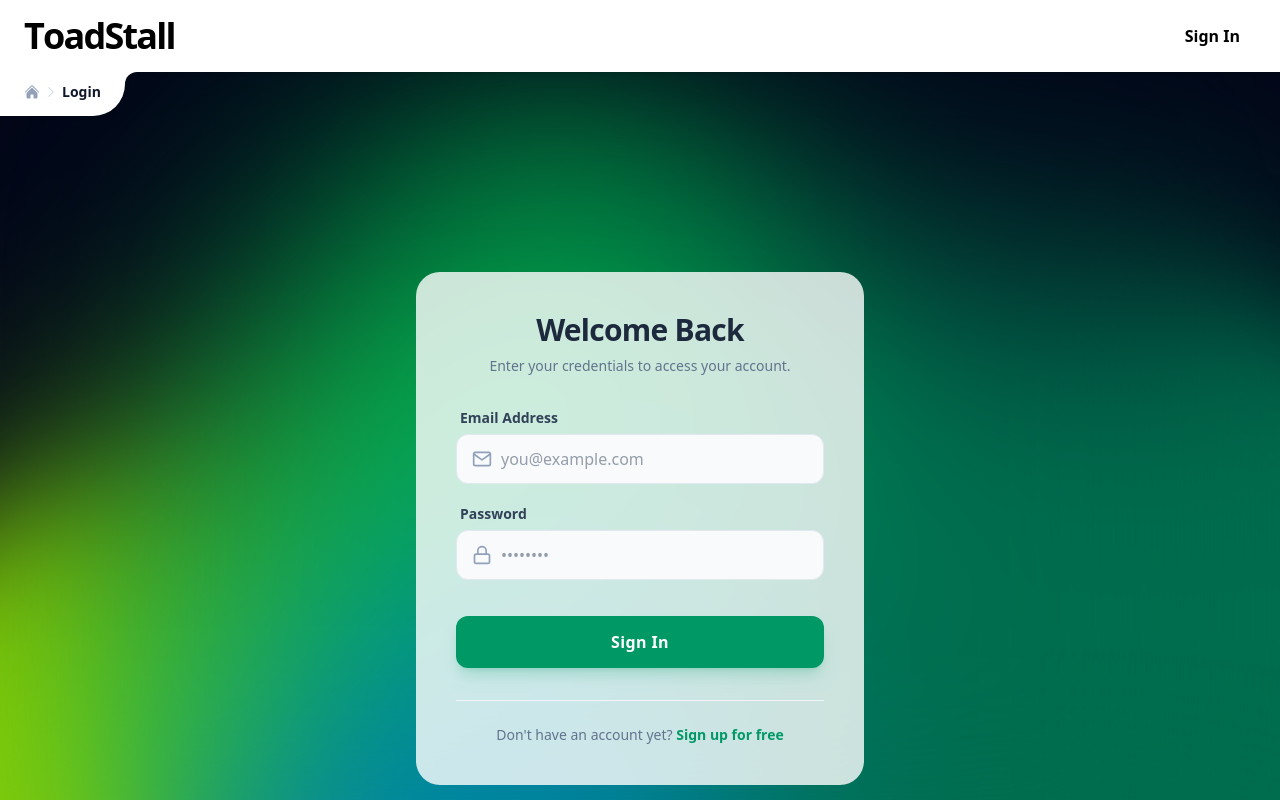
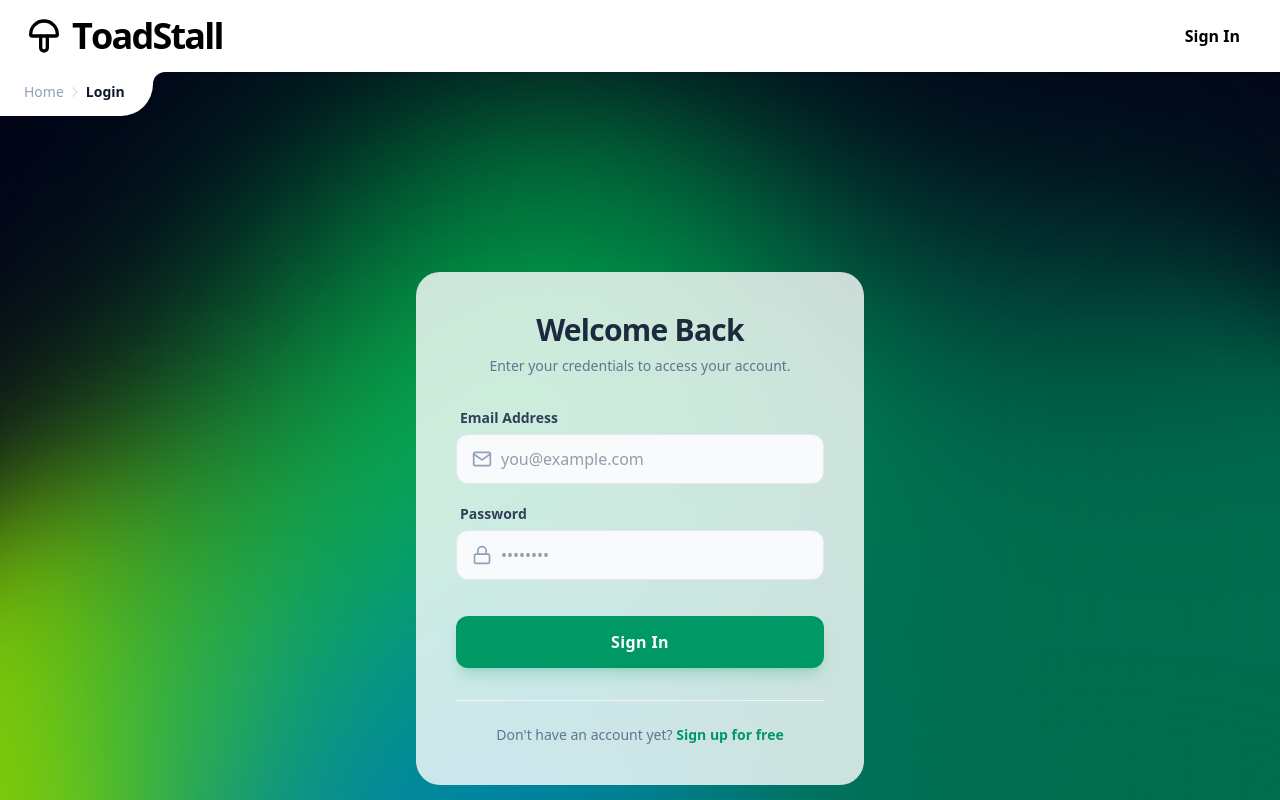
Before and after one commit to ToadBoyChen/ToadStall, a Next.js app: page /login in a window 1280 px wide. Shown: the top 800 px of the page. Built offline with nearby package versions, Linux system fonts and the light colour scheme; no server answers.

Commit message:
improve navbar

```diff
--- a/components/layout/Breadcrumb.tsx
+++ b/components/layout/Breadcrumb.tsx
@@ -2,7 +2,7 @@
 
 import { usePathname } from 'next/navigation';
 import Link from 'next/link';
-import { HiHome, HiChevronRight } from 'react-icons/hi2';
+import { HiChevronRight } from 'react-icons/hi2';
 import { useTransition, animated } from '@react-spring/web';
 
 export default function Breadcrumbs() {
@@ -15,21 +15,33 @@ export default function Breadcrumbs() {
 
     const transitions = useTransition(segments, {
         keys: (item) => item.href,
-        from: { opacity: 0, transform: 'translateX(-10px)' },
-        enter: { opacity: 1, transform: 'translateX(0px)' },
-        leave: { opacity: 0, transform: 'translateX(10px)' },
-        config: { tension: 300, friction: 25 }
+        from: {
+            opacity: 0,
+            transform: 'translateX(-10px) scale(0.9)',
+            gridTemplateColumns: '0fr'
+        },
+        enter: {
+            opacity: 1,
+            transform: 'translateX(0px) scale(1)',
+            gridTemplateColumns: '1fr'
+        },
+        leave: {
+            opacity: 0,
+            transform: 'translateX(-10px) scale(0.9)',
+            gridTemplateColumns: '0fr'
+        },
+        config: { tension: 350, friction: 25 }
     });
 
     return (
-        <div aria-label="Breadcrumb" className="flex items-center overflow-hidden h-8 z-9999">
-            <ol className="flex items-center gap-1 text-xs sm:text-sm font-medium">
-                <li>
+        <div aria-label="Breadcrumb" className="flex items-center overflow-hidden h-8 z-[9999]">
+            <ol className="flex items-center text-xs sm:text-sm font-medium">
+                <li className="pr-1">
                     <Link
                         href="/"
                         className="text-slate-400 hover:text-emerald-500 transition-all duration-300 hover:scale-110 active:scale-95 flex items-center"
                     >
-                        <HiHome className="w-4 h-4" />
+                        Home
                         <span className="sr-only">Home</span>
                     </Link>
                 </li>
@@ -41,13 +53,17 @@ export default function Breadcrumbs() {
 
                     return (
                         <animated.li
-                            style={style}
-                            className="flex items-center gap-1"
+                            style={{
+                                ...style,
+                                display: 'grid',
+                            }}
                         >
+                            <div className="overflow-hidden min-w-0">
+                                <div className="flex items-center gap-1 pr-1 w-max">
                                     <HiChevronRight className="w-3.5 h-3.5 text-slate-300 shrink-0" />
 
                                     {item.isLast ? (
-                                <span className="text-slate-900 font-bold truncate max-w-25 sm:max-w-50 block">
+                                        <span className="text-slate-900 font-bold truncate max-w-[100px] sm:max-w-[200px] block">
                                             {formattedSegment}
                                         </span>
                                     ) : (
@@ -59,6 +75,8 @@ export default function Breadcrumbs() {
                                             <span className="absolute -bottom-0.5 left-0 w-0 h-0.5 bg-emerald-500 transition-all duration-300 group-hover:w-full" />
                                         </Link>
                                     )}
+                                </div>
+                            </div>
                         </animated.li>
                     );
                 })}
--- a/components/layout/Nav.tsx
+++ b/components/layout/Nav.tsx
@@ -1,19 +1,23 @@
-"use client";
-
-import { usePathname } from "next/navigation";
 import HackerText from "@/components/animations/HackerText";
 import UserMenu from "@/components/UserMenu";
 import Breadcrumb from "@/components/layout/Breadcrumb";
+import Link from 'next/link';
+
+import { TbMushroom } from "react-icons/tb";
+
 
 export default function Nav() {
-    const pathname = usePathname();
-
-    const showBreadcrumbs = pathname !== '/';
-
     return (
         <div className="fixed top-0 left-0 w-full z-50 filter drop-shadow-sm pointer-events-none">
             <nav className="bg-white px-6 py-4 flex flex-row w-full justify-between items-center pointer-events-auto relative z-20">
-                <div className="flex flex-col justify-start">
+                <div className="flex flex-row justify-start items-center gap-2">
+                    <Link
+                        href={"/"}
+                    >
+                        <TbMushroom
+                            className="w-10 h-10"
+                        />
+                    </Link>
                     <h1 className="font-black text-4xl tracking-tighter select-none">
                         <HackerText text={"ToadStall"} />
                     </h1>
@@ -21,8 +25,7 @@ export default function Nav() {
                 <UserMenu />
             </nav>
             <div
-                className={`w-full pointer-events-auto relative z-10 transition-all duration-500 ease-[cubic-bezier(0.23,1,0.32,1)] overflow-hidden ${
-                    showBreadcrumbs ? "max-h-20 opacity-100" : "max-h-0 opacity-0"
+                className={`w-full pointer-events-auto relative z-10 transition-all duration-500 ease-[cubic-bezier(0.23,1,0.32,1)] overflow-hidden max-h-20 opacity-100"
                 }`}
             >
                 <div className="relative inline-flex items-center bg-white pl-6 pr-6 pb-2 pt-1 rounded-br-4xl transition-all duration-300 ease-out
```
Lines whose indentation alone changed are shown as unchanged.
